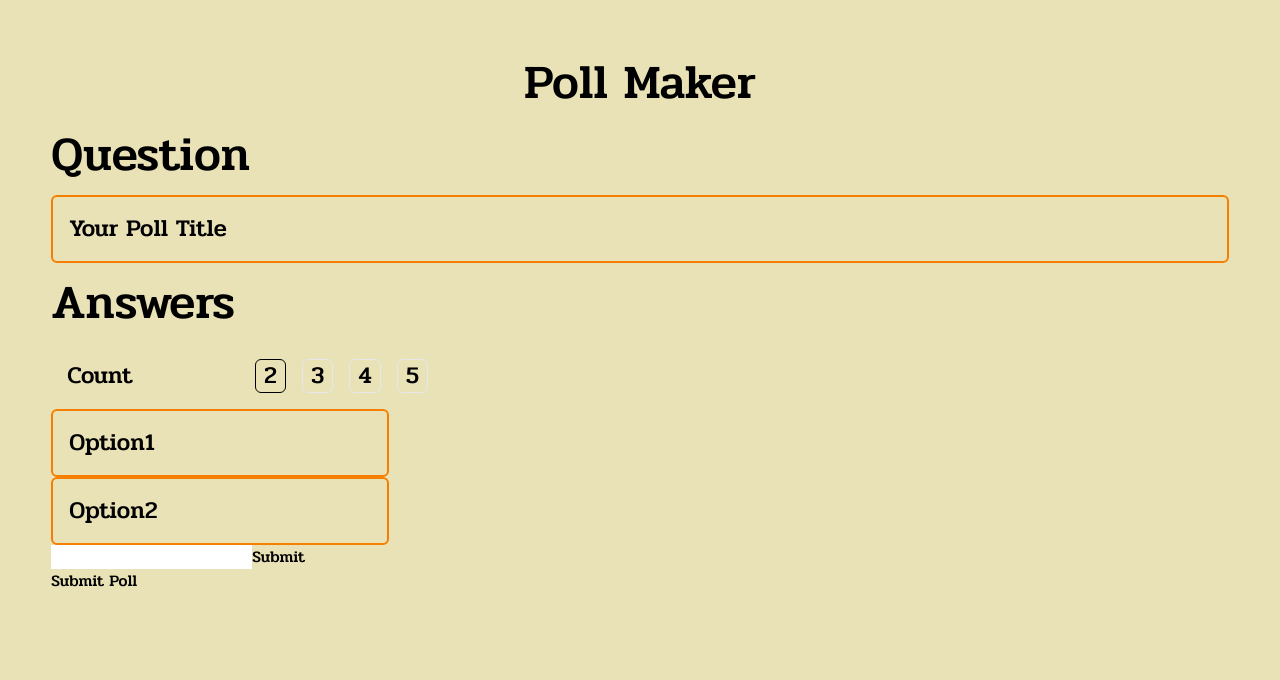
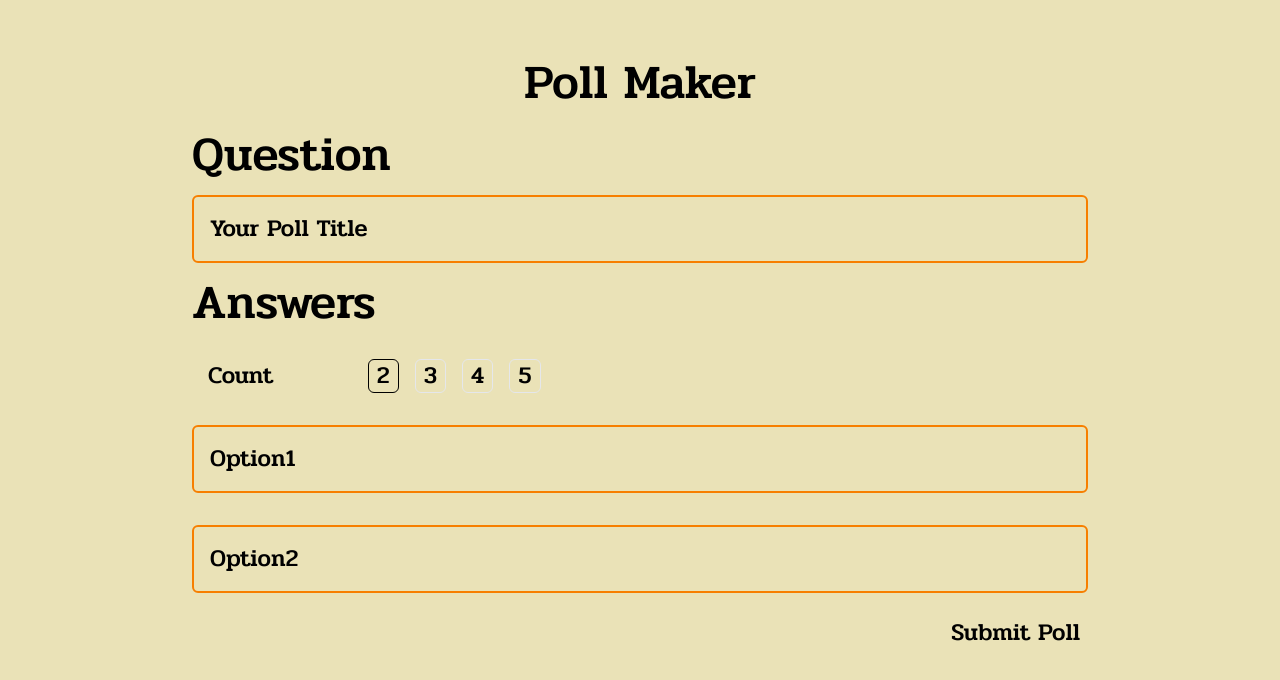
Before and after one commit to Logiex/website, a Next.js app: page /polls/create in a window 1280 px wide. Shown: the top 680 px of the page. Built offline with nearby package versions, Linux system fonts and the light colour scheme.

Commit message:
finish create poll ui

```diff
--- a/src/app/polls/create/page.tsx
+++ b/src/app/polls/create/page.tsx
@@ -62,9 +62,9 @@ const CreatePoll = () => {
     index: number;
   }) => {
     return (
-      <div>
+      <div className="py-4">
         <input
-          className="bg-transparent text-2xl p-4 rounded-md	border-[#F77F00] border-2 focus:outline-none 	focus:border-[#D62828]"
+          className="bg-transparent text-2xl p-4 rounded-md	border-[#F77F00] border-2 focus:outline-none 	focus:border-[#D62828] w-full"
           type="text"
           {...register(`options.${index}.value`)}
         />
@@ -108,7 +108,7 @@ const CreatePoll = () => {
   const [options, setOptions] = useState(optionsArray);
 
   return (
-    <div className={`${pridi.className} text-black p-[4%]`}>
+    <div className={`${pridi.className} text-black p-[4%] px-[15%]`}>
       <div className="flex justify-center text-5xl py-2">
         <div>Poll Maker</div>
       </div>
@@ -146,13 +146,10 @@ const CreatePoll = () => {
             />
           );
         })}
-        <AddOptionMiniForm
-          handleSubmit={(val) => {
-            // You want to add a "form option" here, using say append
-            append({ value: val });
-          }}
-        />
-        <input type="submit" value={"Submit Poll"} />
+
+        <div className="flex justify-end text-2xl md:center ">
+          <input type="submit" value={"Submit Poll"} className="hover:cursor-pointer p-2 hover:outline-black hover:outline" />
+        </div>
       </form>
     </div>
   );
```
